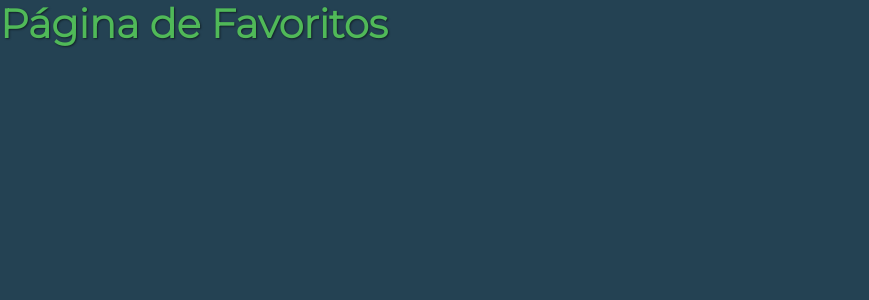
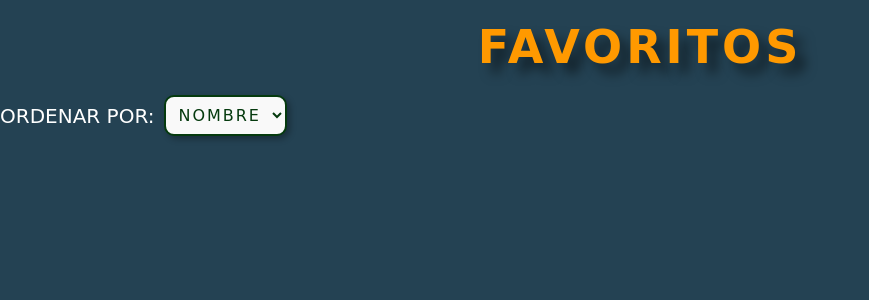
Before and after one commit to carlossolis27/RickMortyAPI, a React (Vite) app in the folder RickMorty/: page /favorites in a window 1280 px wide. Shown: the top 300 px of the page, without its empty margins (0-869 px from the left). Built offline with nearby package versions, Linux system fonts and the light colour scheme; a web font is replaced by a local one.

Commit message:
Trabajo en Pagina de Favoritos

```diff
--- a/RickMorty/package.json
+++ b/RickMorty/package.json
@@ -12,6 +12,8 @@
   "dependencies": {
     "@auth0/auth0-react": "^2.2.0",
     "@emotion/styled": "^11.11.0",
+    "@fortawesome/free-solid-svg-icons": "^6.4.2",
+    "@fortawesome/react-fontawesome": "^0.2.0",
     "@mui/icons-material": "^5.14.3",
     "@mui/styled-engine": "^5.13.2",
     "axios": "^1.4.0",
--- a/RickMorty/src/Context/FavoriteContext.jsx
+++ b/RickMorty/src/Context/FavoriteContext.jsx
@@ -13,15 +13,29 @@ export function FavoriteProvider({ children }) {
         setFavoriteCharacters([...favoriteCharacters, character]);
     };
 
-    // Eliminar un personaje de la lista de favoritos
-    function removeFavoriteCharacter(characterId) {
+    const removeFavoriteCharacter = (characterId) => {
         setFavoriteCharacters((prevFavorites) =>
-            prevFavorites.filter((character) => character !== characterId)
+            prevFavorites.filter((character) => character.id !== characterId)
         );
-    }
+    };
+
+    const updateFavoriteCharacterName = (characterId, newName) => {
+        setFavoriteCharacters((prevFavorites) =>
+            prevFavorites.map((character) =>
+                character.id === characterId ? { ...character, name: newName } : character
+            )
+        );
+    };
+
+    const values = {
+        favoriteCharacters,
+        addFavorite,
+        removeFavoriteCharacter,
+        updateFavoriteCharacterName,
+    };
 
     return (
-        <FavoriteContext.Provider value={{ favoriteCharacters, addFavorite }}>
+        <FavoriteContext.Provider value={values}>
             {children}
         </FavoriteContext.Provider>
     );
--- a/RickMorty/src/Pages/FavoritePage.jsx
+++ b/RickMorty/src/Pages/FavoritePage.jsx
@@ -1,24 +1,91 @@
-import React from "react";
+import React, { useState } from "react";
 import { useFavoriteContext } from '../Context/FavoriteContext';
+import './FavoritesPage.css';
+import { FontAwesomeIcon } from '@fortawesome/react-fontawesome';
+import { faEdit, faSave, faTrash } from '@fortawesome/free-solid-svg-icons';
+
+
 
 const FavoritesPage = () => {
-    const { favoriteCharacters, removeFavoriteCharacter } = useFavoriteContext();
+    const { favoriteCharacters, removeFavoriteCharacter, updateFavoriteCharacterName } = useFavoriteContext();
+    const [orden, setOrden] = useState("nombre");
+    const [editCharacterId, setEditCharacterId] = useState(null);
+    const [editedName, setEditedName] = useState("");
 
     const handleRemoveFavorite = (id) => {
-        removeFavoriteCharacter(id); // Usar la función removeFavoriteCharacter
+        removeFavoriteCharacter(id);
+    };
+
+    const handleEditClick = (id) => {
+        const characterToEdit = favoriteCharacters.find((character) => character.id === id);
+        if (characterToEdit) {
+            setEditCharacterId(id);
+            setEditedName(characterToEdit.name);
+        }
+    };
+
+    const handleSaveEdit = () => {
+        updateFavoriteCharacterName(editCharacterId, editedName);
+        setEditCharacterId(null);
+        setEditedName("");
+    };
+
+    const ordenarFavoritos = (a, b) => {
+        if (orden === "nombre") {
+            return a.name.localeCompare(b.name);
+        } else if (orden === "estado") {
+            return a.status.localeCompare(b.status);
+        } else if (orden === "especie") {
+            return a.species.localeCompare(b.species);
+        }
     };
 
     return (
         <div>
-            <h1>Página de Favoritos</h1>
-            {favoriteCharacters.map((character) => (
-                <div key={character.id}>
-                    <h3>{character.name}</h3>
-                    <p>Status: {character.status}</p>
-                    <p>Especie: {character.species}</p>
-                    <button onClick={() => handleRemoveFavorite(character.id)}>Eliminar</button>
-                </div>
-            ))}
+            <h1><center>Favoritos</center></h1>
+            <div className="select-container">
+                <span className="select-label">Ordenar por:</span>
+                <select className="select" onChange={(e) => setOrden(e.target.value)}>
+                    <option value="nombre">Nombre</option>
+                    <option value="estado">Estado</option>
+                    <option value="especie">Especie</option>
+                </select>
+            </div>
+            <br/>
+            <div className="character-grid">
+                {favoriteCharacters.sort(ordenarFavoritos).map((character) => (
+                    <div key={character.id} className="character-card">
+                        <img src={character.image} alt={character.name} className="character-image" />
+                        <div>
+                            {editCharacterId === character.id ? (
+                                <div>
+                                    <input
+                                        type="text"
+                                        value={editedName}
+                                        onChange={(e) => setEditedName(e.target.value)}
+                                        className="edit-input"
+                                    />
+                                    <button onClick={() => handleSaveEdit()} className="save-button">Guardar</button>
+                                </div>
+                            ) : (
+                                <div>
+                                    <h3>{character.name}</h3>
+                                    <p>Status: {character.status}</p>
+                                    <p>Especie: {character.species}</p>
+                                    <center>
+                                        <button onClick={() => handleEditClick(character.id)} className="edit-button">
+                                            <FontAwesomeIcon icon={faEdit} /> Editar
+                                        </button>
+                                        <button onClick={() => handleRemoveFavorite(character.id)} className="remove-button">
+                                            <FontAwesomeIcon icon={faTrash} /> Eliminar
+                                        </button>
+                                    </center>
+                                </div>
+                            )}
+                        </div>
+                    </div>
+                ))}
+            </div>
         </div>
     );
 };
--- /dev/null
+++ b/RickMorty/src/Pages/FavoritesPage.css
@@ -0,0 +1,99 @@
+/* FavoritesPage.css */
+h1 {
+    text-align: center;
+    font-size: 46px;
+    font-family: 'Comic Sans MS', cursive;
+    margin: 20px 0;
+    color: #ff9900;
+    text-transform: uppercase;
+    letter-spacing: 4px;
+    text-shadow: 10px 10px 12px rgba(0, 0, 0, 0.5);
+}
+
+
+/* Estilo para el texto "Ordenar por" y el selector de orden */
+.select-container {
+    display: flex;
+    align-items: center;
+    margin-bottom: 20px; /* Aumentamos el margen inferior para mayor separación */
+}
+
+.select-label {
+    font-size: 20px; /* Aumentamos el tamaño de la fuente */
+    margin-right: 10px;
+    color: #ffffff; /* Cambiamos el color a un tono brillante */
+    text-transform: uppercase; /* Convertimos el texto a mayúsculas */
+    font-family: 'Comic Sans MS', cursive; /* Cambiamos la fuente a estilo de caricatura */
+}
+
+.select {
+    padding: 8px; /* Aumentamos el espaciado interno */
+    border: 2px solid #053a0e; /* Cambiamos el grosor y color del borde */
+    border-radius: 10px; /* Aumentamos el radio del borde para un aspecto más suave */
+    background-color: #f9f9f9;
+    color: #053a0e; /* Cambiamos el color del texto */
+    font-family: 'Comic Sans MS', cursive; /* Cambiamos la fuente a estilo de caricatura */
+    text-transform: uppercase; /* Convertimos el texto a mayúsculas */
+    letter-spacing: 2px; /* Aumentamos el espacio entre letras */
+    box-shadow: 3px 3px 6px rgba(0, 0, 0, 0.3); /* Agregamos una sombra para efecto tridimensional */
+}
+
+
+.character-card {
+    border: 1px solid #ccc;
+    padding: 1rem;
+    display: flex;
+    flex-direction: column;
+    align-items: center;
+}
+
+.character-grid {
+    display: grid;
+    grid-template-columns: repeat(auto-fill, minmax(400px, 1fr));
+    gap: 1rem;
+}
+
+
+.character-image {
+    margin-bottom: 0.5rem;
+    max-width: 100%;
+}
+
+.edit-input {
+    padding: 0.5rem;
+    margin-bottom: 0.5rem;
+    width: 100%;
+}
+
+.save-button,
+.edit-button,
+.remove-button {
+    background-color: #045f0c;
+    color: white;
+    border: none;
+    padding: 0.5rem 1rem;
+    margin: 0.25rem;
+    cursor: pointer;
+    border-radius: 4px;
+    transition: background-color 0.3s, color 0.3s;
+}
+
+.save-button:hover,
+.edit-button:hover,
+.remove-button:hover {
+    background-color: #8e8f8f;
+}
+
+.save-button:focus,
+.edit-button:focus,
+.remove-button:focus {
+    outline: none;
+}
+
+.save-button:disabled,
+.edit-button:disabled,
+.remove-button:disabled {
+    background-color: #ccc;
+    color: #888;
+    cursor: not-allowed;
+}
```
